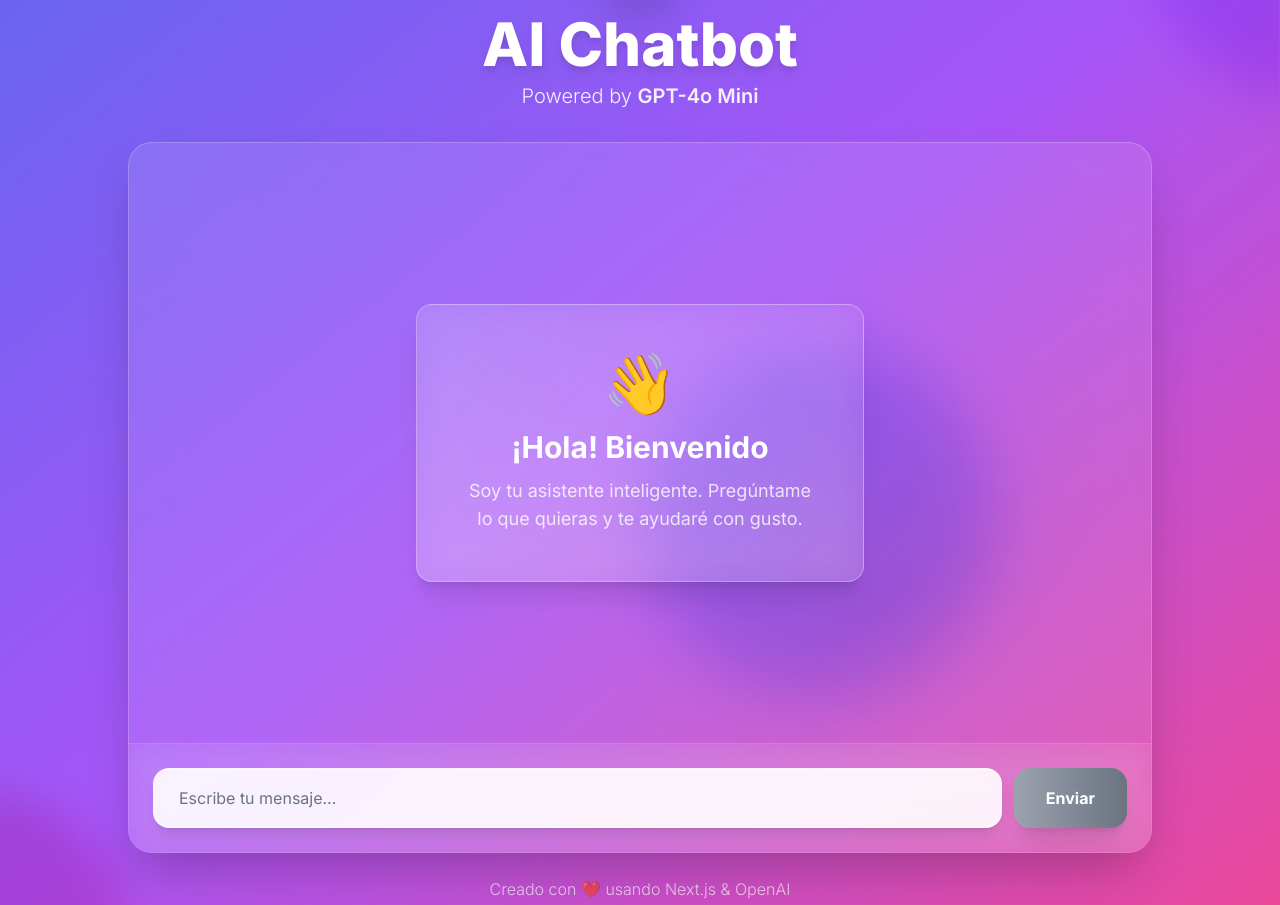
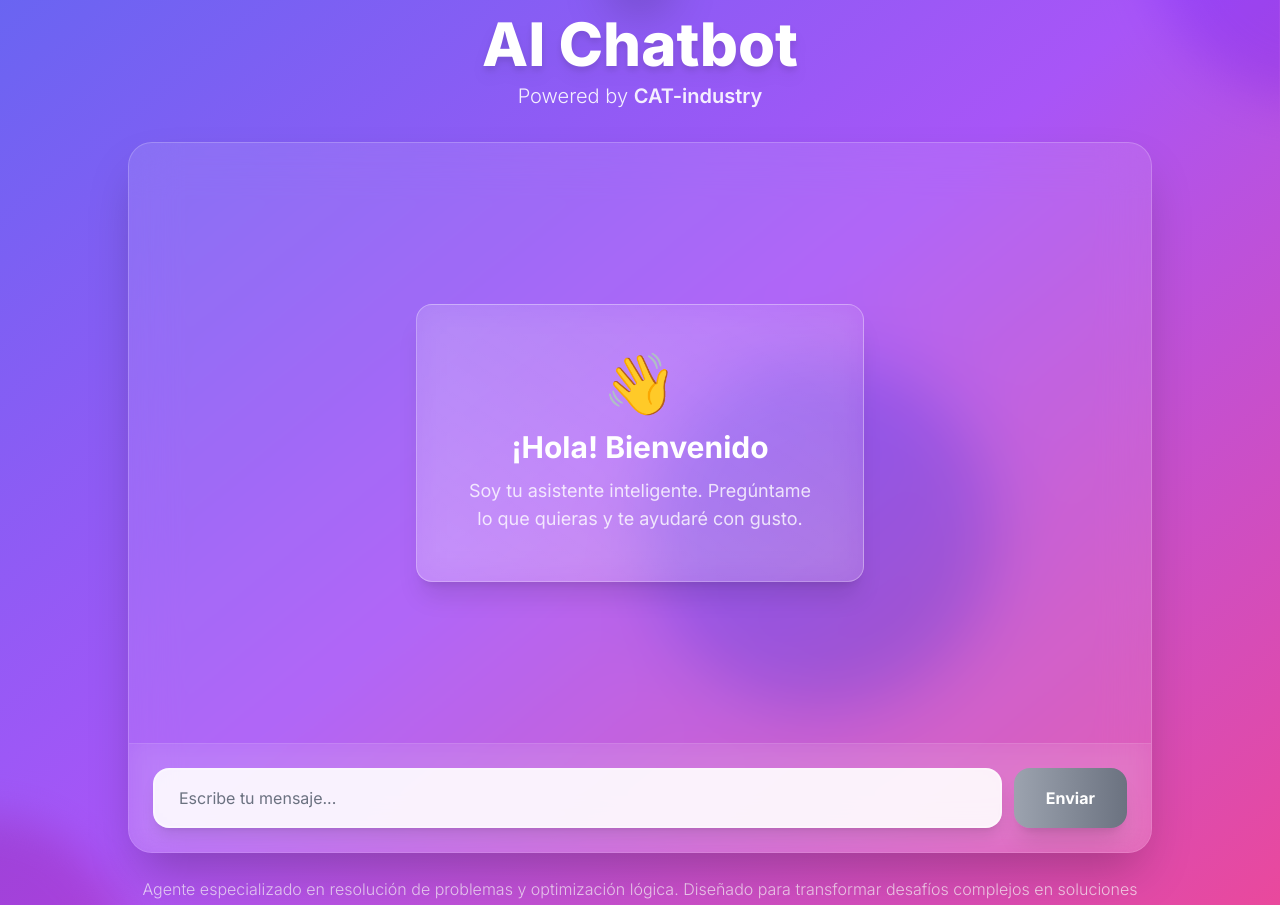
Before and after one commit to cseleck/AgenteDoc, a Next.js app: page / in a window 1280 px wide. Shown: the part 98-1003 px from the top of the page. Built offline with nearby package versions, Linux system fonts and the light colour scheme.

Commit message:
Fix: Update metadata and footer content for improved clarity and branding

```diff
--- a/app/layout.tsx
+++ b/app/layout.tsx
@@ -5,8 +5,8 @@ import './globals.css'
 const inter = Inter({ subsets: ['latin'] })
 
 export const metadata: Metadata = {
-  title: 'Chatbot IA - OpenAI',
-  description: 'Chatbot inteligente con OpenAI GPT-4o Mini',
+  title: 'Axiom',
+  description: 'Agente especializado en resolución de problemas y optimización lógica. Diseñado para transformar desafíos complejos en soluciones claras y accionables.',
 }
 
 export default function RootLayout({
--- a/app/page.tsx
+++ b/app/page.tsx
@@ -89,7 +89,7 @@ export default function Home() {
             AI Chatbot
           </h1>
           <p className="text-white/90 text-lg md:text-xl font-light">
-            Powered by <span className="font-semibold">GPT-4o Mini</span>
+            Powered by <span className="font-semibold">CAT-industry</span>
           </p>
         </div>
 
@@ -193,7 +193,7 @@ export default function Home() {
         {/* Footer */}
         <div className="text-center mt-6 animate-fade-in">
           <p className="text-white/70 text-sm md:text-base font-light">
-            Creado con ❤️ usando Next.js & OpenAI
+            Agente especializado en resolución de problemas y optimización lógica. Diseñado para transformar desafíos complejos en soluciones claras y accionables.
           </p>
         </div>
       </div>
```
